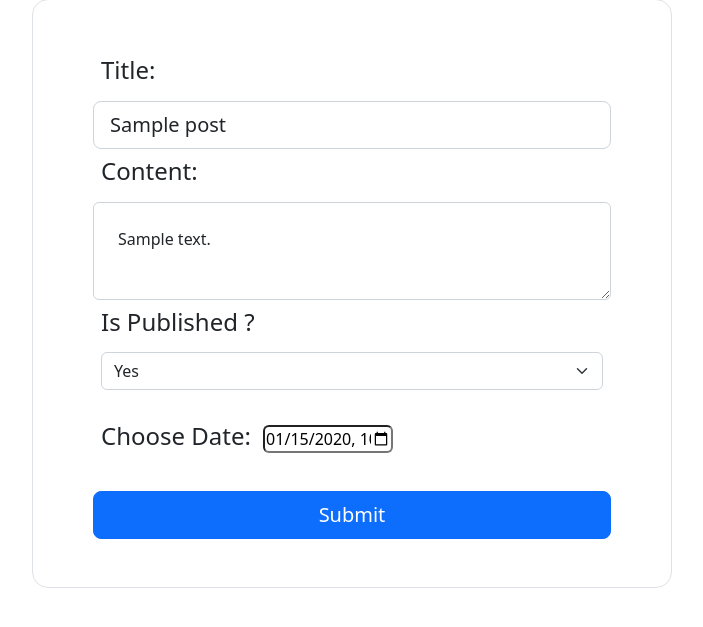
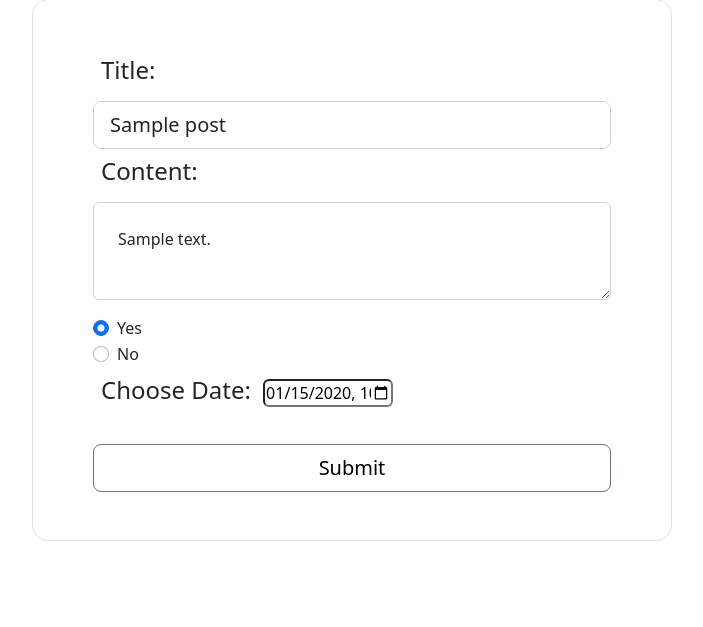
Before and after one commit to T-Python-OCT9/LAB_DJANGO_ORM_2, a Django app: page /update/1/ in a window 1280 px wide. Shown: the part 121-748 px from the top of the page, without its empty margins (288-991 px from the left). Run offline with Django 4.2, Linux system fonts and the light colour scheme; tables that the repository leaves empty hold one stand-in row (values such as "Sample post").

Commit message:
change select to radio

```diff
--- a/blogWebsite/blog/templates/blog/index.html
+++ b/blogWebsite/blog/templates/blog/index.html
@@ -46,12 +46,17 @@
             <textarea class="form-control p-4" name = "content" aria-label="With textarea"></textarea>
           </div>
 
-          <div class="mb-3 p-2">
-            <label class="form-label"><h4>Is Published ?</h4></label>
-            <select class="form-select" name="is_published">
-                <option value="True">Yes</option>
-                <option value="False">No</option>
-            </select>
+          <div class="mt-3 form-check">
+            <input name="is_published" class="form-check-input" type="radio" value="True" id="flexCheckDefault" {% if post.is_published == True %} checked {% endif %}>
+            <label class="form-check-label" for="flexCheckDefault">
+              Yes
+            </label>
+          </div>
+          <div class="form-check">
+            <input name="is_published" class="form-check-input" type="radio" value="False" id="flexCheckChecked" {% if post.is_published == False %} checked {% endif %}>
+            <label class="form-check-label" for="flexCheckChecked">
+              No
+            </label>
           </div>
 
           <label class="p-2"><h4>Choose Date:</h4></label>
--- a/blogWebsite/blog/templates/blog/list_post.html
+++ b/blogWebsite/blog/templates/blog/list_post.html
@@ -29,7 +29,8 @@
                 <td>{{post.publish_date}}</td>
                 <td>{{post.is_published}}</td>
 
-                <td><div class="dropdown">
+                <td>
+                  <div class="dropdown">
                     <svg class="dropdown-toggle" type="button" data-bs-toggle="dropdown" aria-expanded="false" xmlns="http://www.w3.org/2000/svg" width="16" height="16" fill="currentColor" viewBox="0 0 16 16">
                       <path d="M9.5 13a1.5 1.5 0 1 1-3 0 1.5 1.5 0 0 1 3 0zm0-5a1.5 1.5 0 1 1-3 0 1.5 1.5 0 0 1 3 0zm0-5a1.5 1.5 0 1 1-3 0 1.5 1.5 0 0 1 3 0z"/>
                     </svg>
@@ -37,7 +38,8 @@
                       <li><a class="dropdown-item" href="{% url 'blog:update_post' post.id %}">Update</a></li>
                       <li><a class="dropdown-item" href="{% url 'blog:delete_post' post.id %}">Delete</a></li>
                     </ul>
-                </div></td>
+                  </div>
+                </td>
               </tr>
               {% endfor %}
             </tbody>
--- a/blogWebsite/blog/templates/blog/update_post.html
+++ b/blogWebsite/blog/templates/blog/update_post.html
@@ -20,12 +20,17 @@
             <textarea class="form-control p-4" name = "content" aria-label="With textarea">{{ post.content }}</textarea>
           </div>
 
-          <div class="mb-3 p-2">
-            <label class="form-label"><h4>Is Published ?</h4></label>
-            <select class="form-select" name="is_published" value="{{ post.is_published }}"/>
-                <option value="True">Yes</option>
-                <option value="False">No</option>
-            </select>
+          <div class="mt-3 form-check">
+            <input name="is_published" class="form-check-input" type="radio" value="True" id="flexCheckDefault" {% if post.is_published == True %} checked {% endif %}>
+            <label class="form-check-label" for="flexCheckDefault">
+              Yes
+            </label>
+          </div>
+          <div class="form-check">
+            <input name="is_published" class="form-check-input" type="radio" value="False" id="flexCheckChecked" {% if post.is_published == False %} checked {% endif %}>
+            <label class="form-check-label" for="flexCheckChecked">
+              No
+            </label>
           </div>
 
           <label class="p-2"><h4>Choose Date:</h4></label>
@@ -34,7 +39,7 @@
           <br><br>
 
           <div class="col-12 d-grid gap-2">
-            <button type="submit" class="btn btn-lg btn-primary text-white">Submit</button>
+            <button type="submit" class="btn btn-lg btn-outline-secondary text-black">Submit</button>
           </div>
       </form>
 
```
Also changed, not shown: blogWebsite/blog/templates/blog/not_found.html (+10 -14 lines), blogWebsite/blog/templates/blog/base.html (added), 1 other file. Lines whose indentation alone changed are shown as unchanged.
